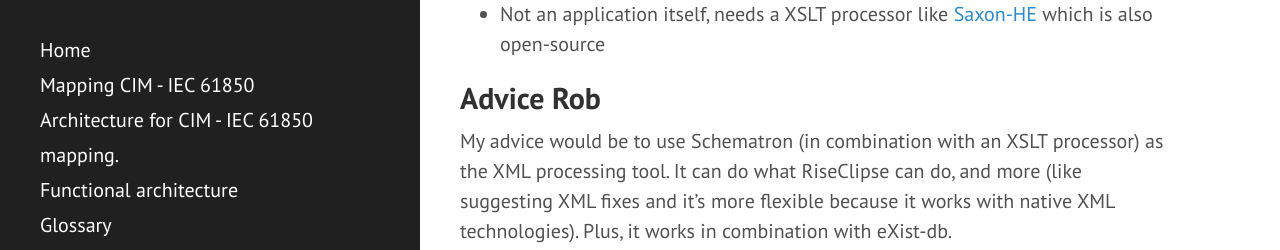
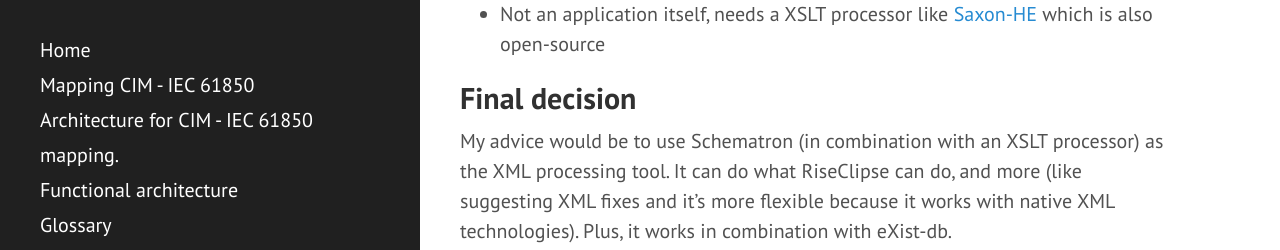
Before and after one commit to com-pas/compas-architecture, a Jekyll site: the page built from TECHNOLOGY_CHOICES.md, in a window 1280 px wide and 900 px high, scrolled down 6058 px. Shown: the part 182-432 px from the top of the window. Built offline with Jekyll 4.4.1, drawn with Linux system fonts in a browser that asks for light colours; our own code applies the rules of GitHub Pages for plain Markdown files.

Commit message:
Changed personal choice to final decision
Signed-off-by: Rob Tjalma <rob@tjalma.com>
Signed-off-by: Jorgen <scubajorgen@gmail.com>

```diff
--- a/TECHNOLOGY_CHOICES.md
+++ b/TECHNOLOGY_CHOICES.md
@@ -130,7 +130,7 @@ Which is fine, a second running database isn't a problem because it's a pretty l
 ### Cons
 - Not an application itself, needs a XSLT processor like [Saxon-HE](http://saxon.sourceforge.net/) which is also open-source
 
-## Advice Rob
+## Final decision
 My advice would be to use Schematron (in combination with an XSLT processor) as the XML processing tool.
 It can do what RiseClipse can do, and more (like suggesting XML fixes and it's more flexible because it works with native XML technologies). Plus, it works in combination with eXist-db.
 
```
